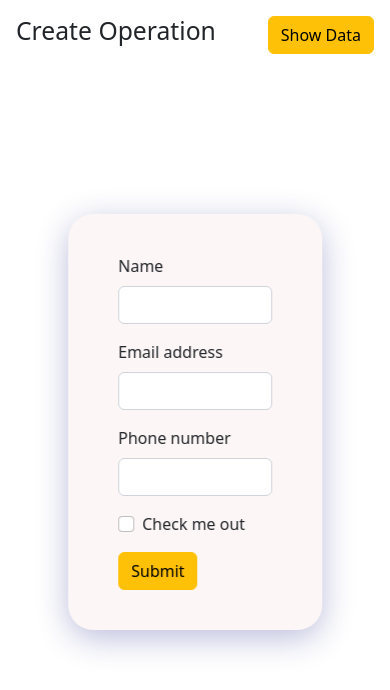
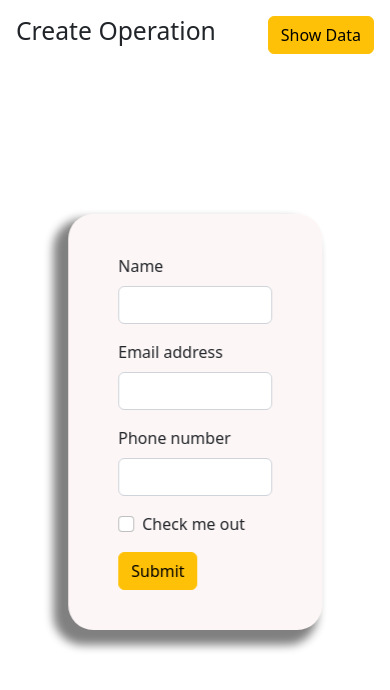
Before and after one commit to Mdsamir92/crud-app, a React (Create React App) app: page / in a window 390 px wide. Shown: the top 690 px of the page. Built offline with nearby package versions, Linux system fonts and the light colour scheme.

Commit message:
Update Create.css

```diff
--- a/src/Create.css
+++ b/src/Create.css
@@ -1,7 +1,6 @@
 
 .form-container{
     background: rgba(62, 155, 158, 0.10);
-    /* box-shadow: 0 8px 32px 0 rgba(31, 38, 135, 0.30); */
     box-shadow:-10px  10px  10px  5px grey;
     backdrop-filter: blur(20px);
      padding: 30px 50px;
@@ -19,7 +18,7 @@
 @media(max-width:768px){
     .form-container{
         background: rgba(231, 170, 170, 0.1);
-        box-shadow: 0 8px 32px 0 rgba(31, 38, 135, 0.30);
+        box-shadow:-10px  10px  10px  5px grey;
         backdrop-filter: blur(20px);
          padding: 40px 50px;
         -webkit-backdrop-filter: blur(8px);
```
